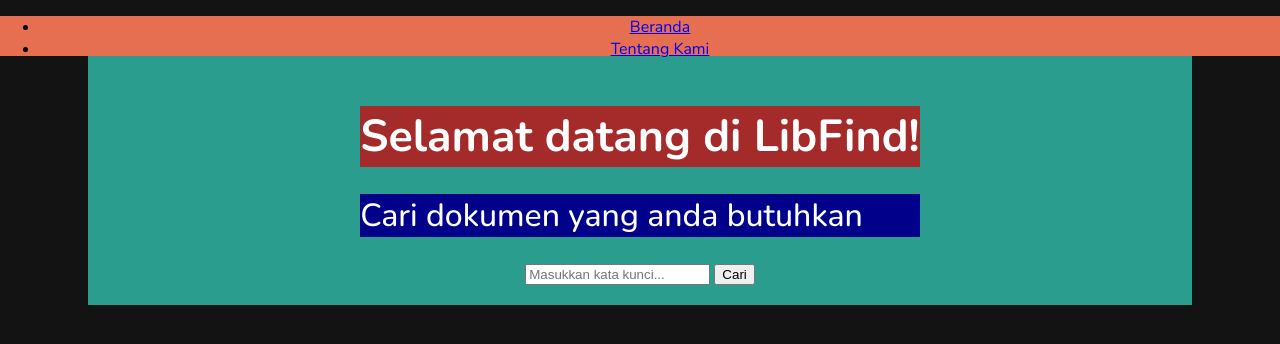
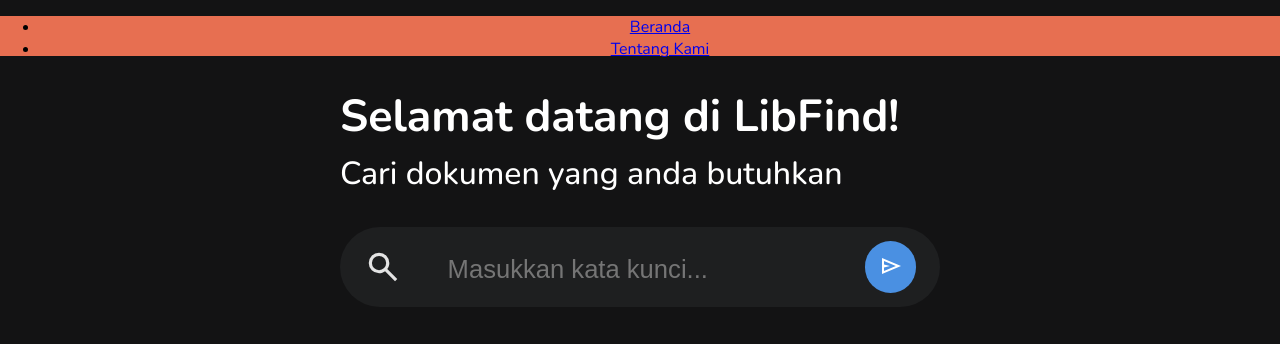
Before and after one commit to mousekode/LibFind-search-engine, a plain HTML site: page index.html in a window 1280 px wide. Drawn offline with Linux system fonts and the light colour scheme.

Commit message:
dah nggak tahu

```diff
--- a/assets/css/index.css
+++ b/assets/css/index.css
@@ -1,26 +1,74 @@
 #main-container {
-    background-color: var(--temp-hl-color-1);
     display: flex;
     flex-direction: column;
     align-items: center;
     justify-content: center;
-    width: clamp(300px, 80%, 1400px);
+    width: cover;
 
-    margin: 0 auto;
-    padding: 20px 40px;
+    margin-top: auto;
 }
 
-#main-container h1 {
-    font-size: clamp(2.8rem, 3.5vw, 5rem);
+#mid-container {
+    width: clamp(300px, 70%, 600px);
+}
+
+#welcome-container h1 {
+    font-size: clamp(2rem, 3.5vw, 3rem);
     font-weight: 700;
     margin-bottom: 5px;
     color: var(--text-color);
-    background-color: brown;
 }
 
-#main-container h2 {
+#welcome-container h2 {
     font-size: clamp(1.8rem, 2.5vw, 3rem);
     font-weight: 500;
+    margin-top: 0;
     color: var(--text-color);
-    background-color: darkblue;
 }
+
+#search-container {
+    display: grid;
+    grid-template-columns: 1fr 10fr;
+    gap: 2.2rem;
+
+    background-color: var(--hl-darkgray-color);
+    margin-top: 2rem;
+    width: cover;
+    border-radius: 360px;
+    height: clamp(5rem, 8vh, 9rem);
+
+    align-items: center;
+}
+
+#search-icon {
+    width: clamp(1.5rem, 3vw, 2.5rem);
+    height: clamp(1.5rem, 3vw, 2.5rem);
+    margin-left: 1.5rem;
+    padding-right: .5rem;
+}
+
+
+#input-bar {
+    background-color: transparent;
+    border: none;
+    outline: none;
+    color: var(--text-color);
+    font-size: clamp(1.5rem, 2vw, 2.5rem);
+    width: 80%;
+}
+
+#submit-btn {
+    background-color: var(--hl-warm-blue-color);
+    border: none;
+    border-radius: 360px;
+    width: clamp(3rem, 4vw, 4rem);
+    height: clamp(3rem, 4vw, 4rem);
+    cursor: pointer;
+    margin-left: 1rem;
+
+    align-content: center;
+    justify-content: center;
+
+    /* content-visibility: hidden; */
+    /* background-color: transparent; */
+}
--- a/assets/css/style.css
+++ b/assets/css/style.css
@@ -12,15 +12,19 @@
     /* BG means background, HL means highlight */
     --bg-color: #131314;
     --hl-darkgray-color: #1e1f20;
-    --hl-gray-color: rgb(57, 62, 70);
+    --hl-warm-blue-color: #4A90E2;
 
     /* Text colors */
     --text-color: #ffffff;
     --text-secondary-color: #b0b3b8;
+    --text-placeholder-color: #5a5c60;
 
     /* Temporary highlights */
     --temp-hl-color-1: #2a9d8f;
     --temp-hl-color-2: #e76f51;
+
+    /* Rainbow gradient */
+    --rainbow-gradient: linear-gradient(90deg, #ff0000, #ff7f00, #ffff00, #00ff00, #0000ff, #4b0082, #8b00ff);
 }
 
 header {
--- a/index.html
+++ b/index.html
@@ -22,15 +22,20 @@
 
     <!-- Bagian utama -->
      <div id="main-container">
+        <div id="mid-container">
             <div id="welcome-container">
                <h1>Selamat datang di LibFind!</h1>
                <h2>Cari dokumen yang anda butuhkan</h2>
             </div>
-         <div>
-             <form action="/search" method="get">
-                 <input type="text" name="query" placeholder="Masukkan kata kunci..." required>
-                 <button type="submit">Cari</button>
+            <div id="search-container">
+               <img src="/assets/img/magnifying-glass-white.svg" alt="Search Icon" id="search-icon">
+               <form contenteditable="true" action="/search" method="get" id="search-form">
+                   <input type="text" name="query" placeholder="Masukkan kata kunci..." required id="input-bar">
+                   <button type="submit" id="submit-btn">
+                        <img src="/assets/img/send.svg" alt="Submit Icon" id="submit-icon">
+                   </button>
                </form>
+            </div>
         </div>
      </div>
 </body>
```
Also changed, not shown: assets/img/magnifying-glass-white.svg (added), assets/img/send.svg (added). Lines whose indentation alone changed are shown as unchanged.
